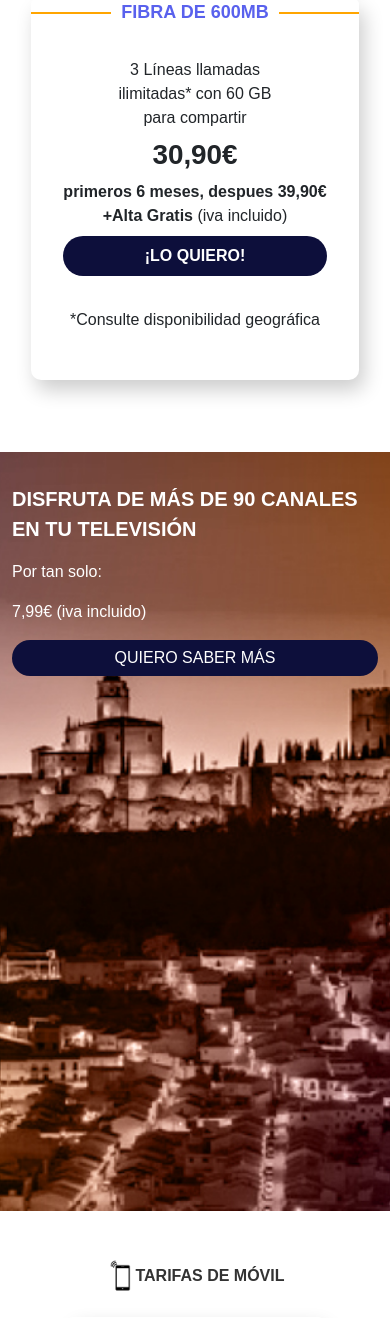
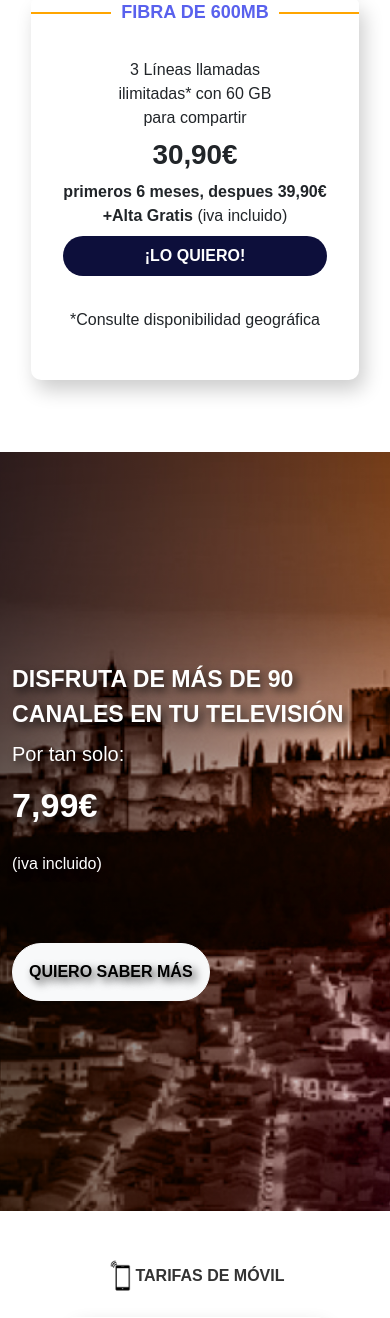
Before and after one commit to insytec-alcala/paginaweb, a PHP site: page / in a window 390 px wide. Shown: the part 3612-4930 px from the top of the page. Run offline with PHP 8.4, Linux system fonts and the light colour scheme; some web fonts are replaced.

Commit message:
Cambios TV

```diff
--- a/Index.php
+++ b/Index.php
@@ -209,18 +209,22 @@
 
         </div>
     </section>
-    <header class="text-white mt-2 mb-4 d-flex" style="background-image: url('./img/fibraole/alcala.jpg'); background-position: center; background-repeat: no-repeat; background-size: cover; height: 90vh; position: relative;">
-    <div class="container h-100 d-flex">
-        <div class="row h-100 align-items-start">
-            <div class="col-12 col-md-8 text-start content-box">
-                <p class="fs-5 fw-bold display-md-3 display-sm-4">DISFRUTA DE MÁS DE 90 CANALES EN TU TELEVISIÓN</p>
-                <p class="price">Por tan solo:</p>
-                <p class="price-large">7,99€ <span>(iva incluido)</span></p>
-                <button class="btn btn-warning">QUIERO SABER MÁS</button>
+    <header class="text-white mt-2 mb-4 d-flex align-items-center justify-content-start custom-header-tv">
+    <div class="container h-100 d-flex align-items-center">
+        <div class="row w-60 h-100 justify-content-start align-items-center fs-2">
+            <div class="col-12 col-md-8 col-lg-6 text-start content-box">
+                <i class="bi bi-tv-fill fs-1 mb-3"></i>
+                <p class="fs-3 fs-md-1 fw-bold mb-2 text-shadow">DISFRUTA DE MÁS DE 90 CANALES EN TU TELEVISIÓN</p>
+                <p class="fs-5 text-shadow">Por tan solo:</p>
+                <p class="display-4 display-md-2 fw-bold text-shadow">7,99€ </p>
+                <p><span class="fs-6 text-shadow">(iva incluido)</span></p>
+                <button class="btn btn-light btn-md mt-5 w-70 w-md-50 p-3 rounded-pill fw-bold text-shadow">QUIERO SABER MÁS</button>
             </div>
         </div>
     </div>
 </header>
+
+
 <!--Cuarta fila de tarjetas-->
 
 <section class="container my-5 mt-5 ">
--- a/styles/index.css
+++ b/styles/index.css
@@ -234,10 +234,18 @@ a.enlace-pie:hover{
     justify-content: space-between;
 }
 
+.custom-header-tv{
+    background: linear-gradient(to right, rgba(0, 0, 0, 0.6), rgba(0, 0, 0, 0.1)), url('../img/fibraole/alcala.jpg');
+    background-position: center;
+    background-repeat: no-repeat;
+    background-size: cover;
+    height: 90vh;
 
+}
 
-
-
+.text-shadow {
+    text-shadow: 4px 4px 8px rgba(0, 0, 0, 0.8);
+}
 
 
 @media (min-width: 992px) {
@@ -370,9 +378,6 @@ a.enlace-pie:hover{
     }
 
 
-
-
-
 }
 @media (max-width: 524px) {
 
```
